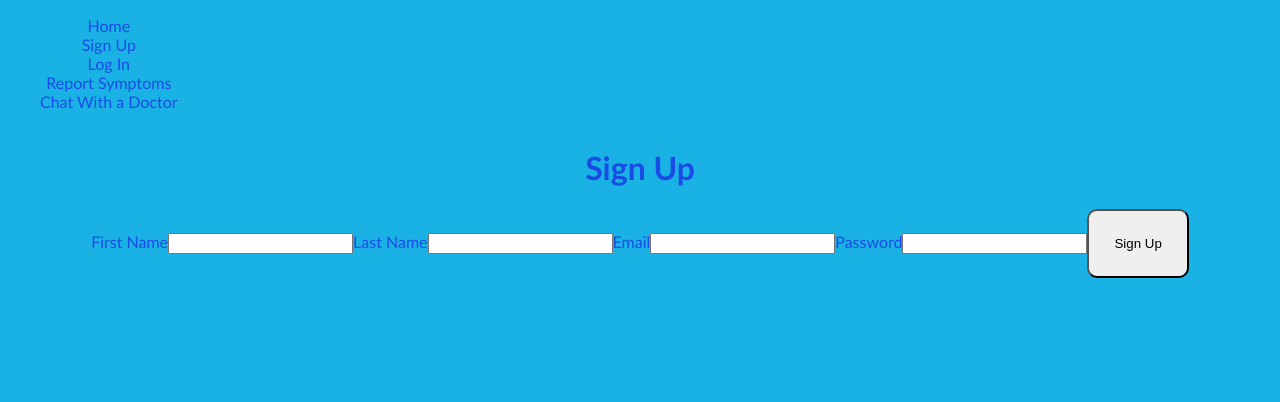
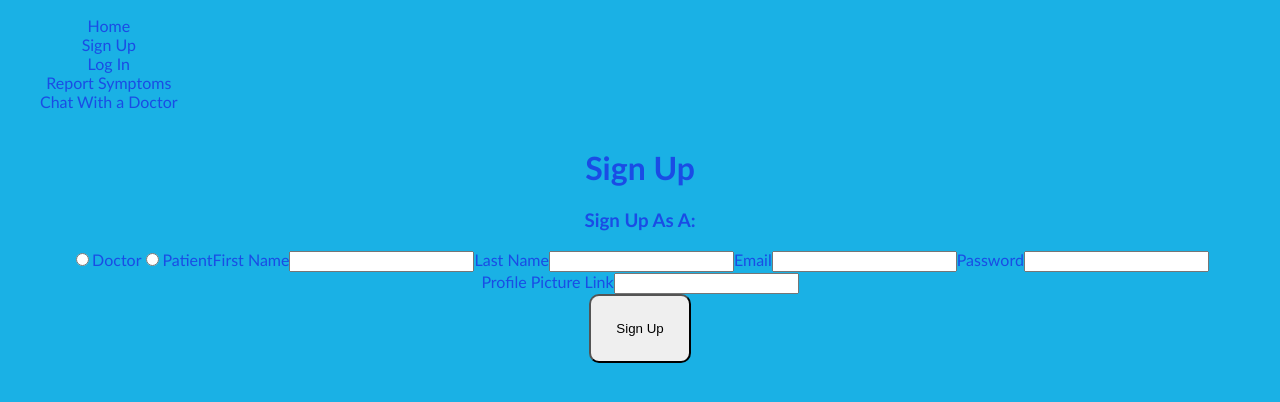
Before and after one commit to ACatWalks/HouseCall-FE, a React (Create React App) app: page /signup in a window 1280 px wide. Shown: the top 402 px of the page. Built offline with nearby package versions, Linux system fonts and the light colour scheme.

Commit message:
User can now sign up as either a patient or a doctor

```diff
--- a/src/view/Chat.js
+++ b/src/view/Chat.js
@@ -4,7 +4,7 @@ import NavBar from "./NavBar";
 
 function Chat() {
     async function createComment(commentAttributes) {
-        const response = await fetch(`http://localhost:5000/comments`, {
+        const response = await fetch(`http://localhost:4000/comments`, {
             method: 'POST',
             headers: {
                 'Content-Type': 'application/json'
--- a/src/view/LogInForm.js
+++ b/src/view/LogInForm.js
@@ -18,7 +18,7 @@ function LogInForm() {
     async function handleSubmit(e) {
         e.preventDefault()
 
-        const response = await fetch(`http://localhost:5000/authentication`, {
+        const response = await fetch(`http://localhost:4000/authentication`, {
             method: 'POST',
             headers: {
                 'Content-Type': 'application/json'
--- a/src/view/NewChat.js
+++ b/src/view/NewChat.js
@@ -10,7 +10,7 @@ function NewChat({ onSubmit }) {
 
     useEffect(() => {
         const fetchData = async () => {
-            const response = await fetch(`http://localhost:5000/users`)
+            const response = await fetch(`http://localhost:4000/users`)
             const users = await response.json()
             setComment({...comment, author: users[0]?.userId})
             setAuthors(users)
--- a/src/view/SignUpForm.js
+++ b/src/view/SignUpForm.js
@@ -9,19 +9,53 @@ function SignUpForm() {
         firstName: '',
         lastName: '',
         email: '',
-        password: ''
+        password: '',
+        role: ''
     })
 
-    async function handleSubmit(e) {
+    const [patientProfileImage, setPatientProfileImage] = useState('')
+
+    const [medicalLicenseNumber, setMedicalLicenseNumber] = useState(0)
+
+    async function handleSubmit(e, role) {
         e.preventDefault()
-        await fetch(`http://localhost:5000/users/`, {
+        if(role === 'Doctor'){
+            await fetch(`http://localhost:4000/medical-provider/`, {
             method: 'POST',
             headers: {
                 'Content-Type': 'application/json'
             },
             body: JSON.stringify(user)
         })
+        } else {
+            await fetch(`http://localhost:4000/patients/`, {
+            method: 'POST',
+            headers: {
+                'Content-Type': 'application/json'
+            },
+            body: JSON.stringify(user)
+        })
+        }
+
         navigate('/')
+    }
+
+    function handleRole(role) {
+        if(role === 'Doctor'){
+            return (
+                <div>
+                    <label htmlFor='medicalLicense'>Medical License No.</label>
+                    <input required value={medicalLicenseNumber} id="medicalLicense" name="medicalLicense" onChange={e => setMedicalLicenseNumber(e.target.value)} />
+                </div>
+            )
+        } else {
+            return (
+                <div>
+                    <label htmlFor='profilePic'>Profile Picture Link</label>
+                    <input id="profilePic" name='profilePic' value={patientProfileImage} onChange={e => setPatientProfileImage(e.target.value)} />
+                </div>
+            )
+        }
     }
 
     return (
@@ -29,6 +63,11 @@ function SignUpForm() {
             <NavBar />
             <h1>Sign Up</h1>
             <form onSubmit={handleSubmit}>
+                <h3>Sign Up As A:</h3>
+                <input type ='radio' id='doctor' name='role' value="Doctor" onClick={e => setUser({...user, role: "Doctor"})}/>
+                <label htmlFor='doctor'>Doctor</label>
+                <input type='radio' id='patient' name='role' value="Patient" onClick={e => setUser({...user, role: "Patient"})} />
+                <label htmlFor='patient'>Patient</label>
                 <label htmlFor='firstName'>First Name</label>
                 <input required value={user.firstName} id="firstName" name="firstName" onChange={e => setUser({...user, firstName: e.target.value})} />
                 <label htmlFor='lastName'>Last Name</label>
@@ -37,6 +76,7 @@ function SignUpForm() {
                 <input required value={user.email} id="email" name="email" onChange={e => setUser({...user, email: e.target.value})} />
                 <label htmlFor='password'>Password</label>
                 <input required value={user.password} id="password" name="password" onChange={e => setUser({...user, password: e.target.value})} />
+                {handleRole(user.role)}
                 <input type="submit" className='form-btn' value="Sign Up" />
             </form>
         </main>
--- a/src/view/SymptomForm.js
+++ b/src/view/SymptomForm.js
@@ -8,7 +8,7 @@ function SymptomForm() {
     async function handleSubmit(e) {
         e.preventDefault()
 
-        await fetch(`http://localhost:5000/places`, {
+        await fetch(`http://localhost:4000/patients`, {
             method: 'POST',
             headers: {
                 'Content-Type': 'application/json'
```
